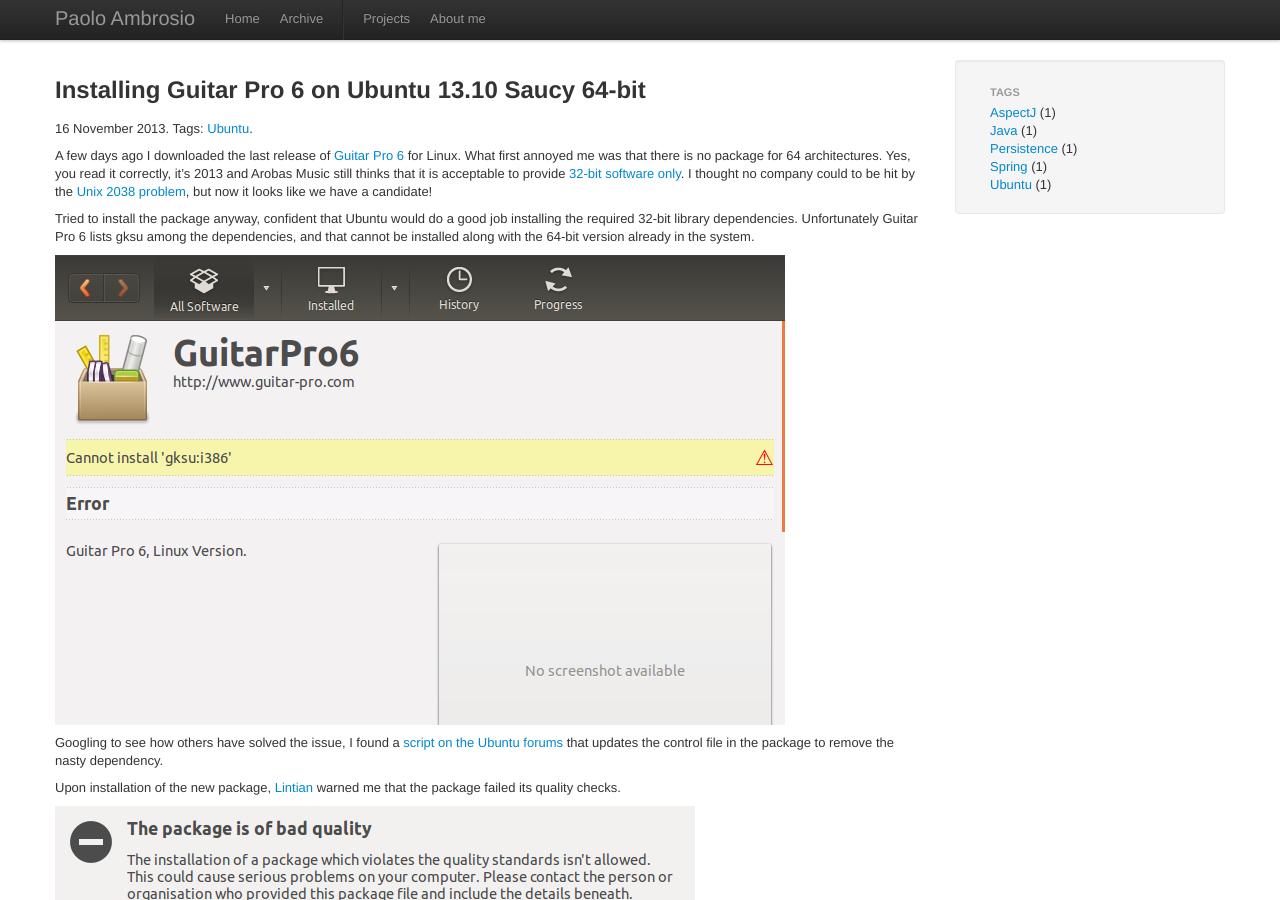
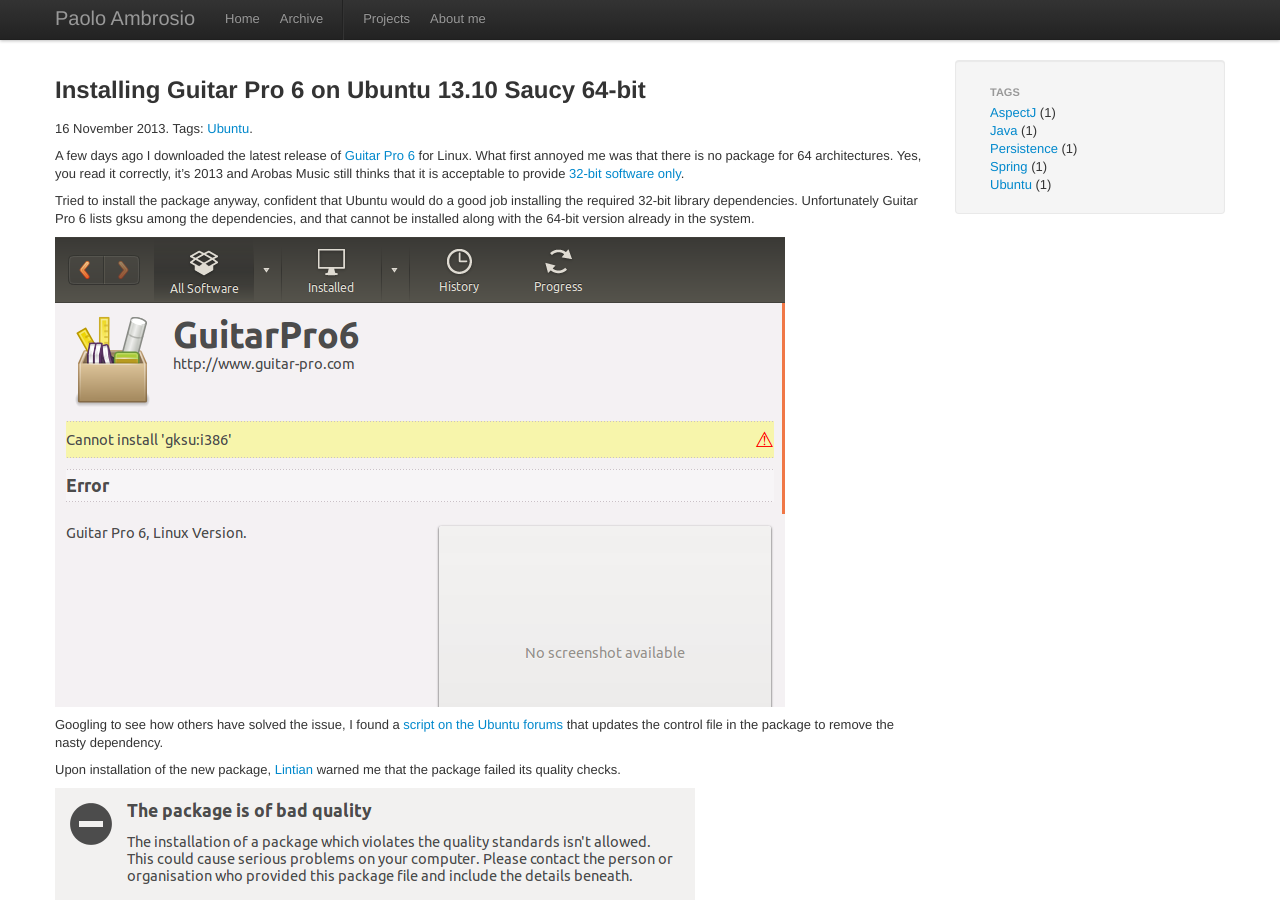
Before and after one commit to paoloambrosio/paoloambrosio.github.io, a Jekyll site: the page built from _posts/2013-11-16-installing-guitarpro6-on-ubuntu-1310-saucy-64bit.md, in a window 1280 px wide and 900 px high. Built offline with Jekyll 4.4.1, drawn with Linux system fonts in a browser that asks for light colours.

Commit message:
Fixed typo and less harsh introductory tone

```diff
--- a/_posts/2013-11-16-installing-guitarpro6-on-ubuntu-1310-saucy-64bit.md
+++ b/_posts/2013-11-16-installing-guitarpro6-on-ubuntu-1310-saucy-64bit.md
@@ -3,7 +3,7 @@
 title: "Installing Guitar Pro 6 on Ubuntu 13.10 Saucy 64-bit"
 tags: [Ubuntu]
 ---
-A few days ago I downloaded the last release of [Guitar Pro 6](http://www.guitar-pro.com/) for Linux. What first annoyed me was that there is no package for 64 architectures. Yes, you read it correctly, it's 2013 and Arobas Music still thinks that it is acceptable to provide [32-bit software only](http://www.guitar-pro.com/en/index.php?pg=support-frequent-asked-questions&faq=tech#Q19). I thought no company could to be hit by the [Unix 2038 problem](http://en.wikipedia.org/wiki/Year_2038_problem), but now it looks like we have a candidate!
+A few days ago I downloaded the latest release of [Guitar Pro 6](http://www.guitar-pro.com/) for Linux. What first annoyed me was that there is no package for 64 architectures. Yes, you read it correctly, it's 2013 and Arobas Music still thinks that it is acceptable to provide [32-bit software only](http://www.guitar-pro.com/en/index.php?pg=support-frequent-asked-questions&faq=tech#Q19).
 
 <!--break-->
 
```
